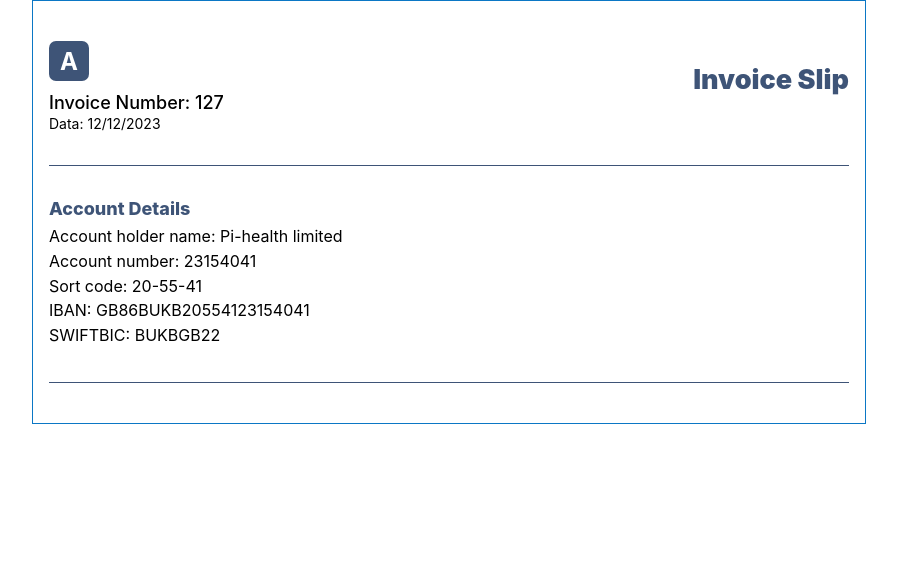
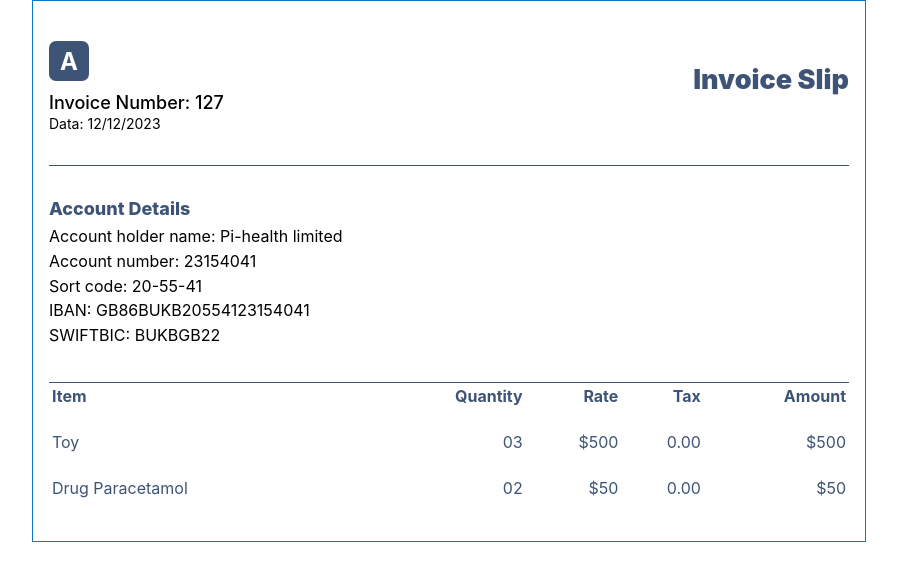
Before and after one commit to Jamiu-Tijani/trakker, a React (Create React App) app: page /invoice in a window 1280 px wide. Shown: the top 580 px of the page, without its empty margins (191-1088 px from the left). Built offline with nearby package versions, Linux system fonts and the light colour scheme.

Commit message:
invoice table

```diff
--- a/src/Pages/Invoice.tsx
+++ b/src/Pages/Invoice.tsx
@@ -21,6 +21,33 @@ const Invoice = () => {
         <span>IBAN: GB86BUKB20554123154041</span>
         <span>SWIFTBIC: BUKBGB22</span>
       </div>
+      <div className="midTab">
+        <table>
+          <tr className="mTableHe">
+            <th>Item</th>
+            <th>Quantity</th>
+            <th>Rate</th>
+            <th>Tax</th>
+            <th>Amount</th>
+          </tr>
+          <br />
+          <tr className="mTableBe">
+            <td>Toy</td>
+            <td>03</td>
+            <td>$500</td>
+            <td>0.00</td>
+            <td>$500</td>
+          </tr>
+          <br />
+          <tr className="mTableBe">
+            <td>Drug Paracetamol</td>
+            <td>02</td>
+            <td>$50</td>
+            <td>0.00</td>
+            <td>$50</td>
+          </tr>
+        </table>
+      </div>
     </div>
   );
 };
--- a/src/Styles/invoice.css
+++ b/src/Styles/invoice.css
@@ -55,3 +55,28 @@
 .midTable span {
   margin-bottom: 0.3em;
 }
+.midTab {
+  width: 100%;
+}
+.midTab table {
+  width: 100%;
+}
+.mTableHe {
+  color: #3e5477;
+  text-align: right;
+  border-bottom: 1.5px solid #3e5477;
+}
+.mTableHe th:nth-child(1) {
+  width: 40%;
+  text-align: left;
+}
+
+.mTableBe {
+  color: #3e5477;
+  text-align: right;
+  margin-bottom: 1em;
+}
+.mTableBe td:nth-child(1) {
+  width: 40%;
+  text-align: left;
+}
```
